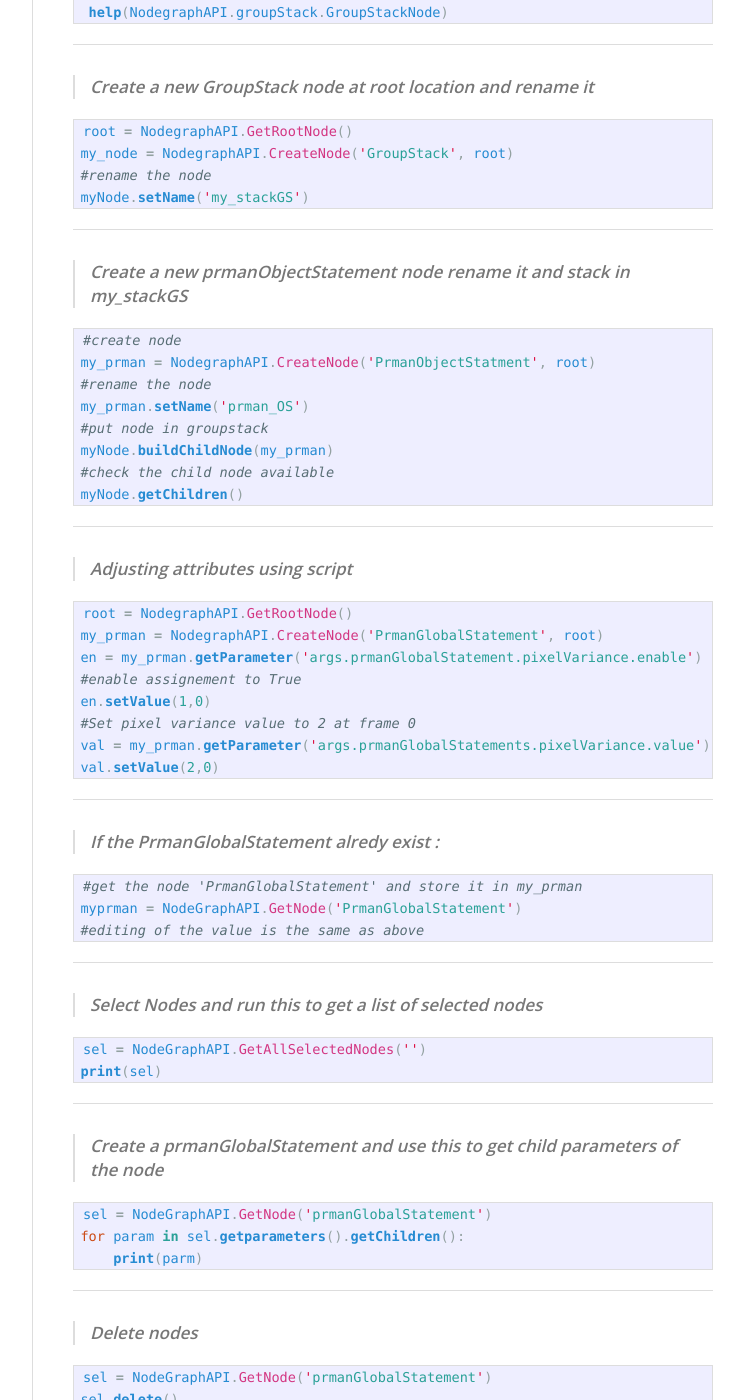
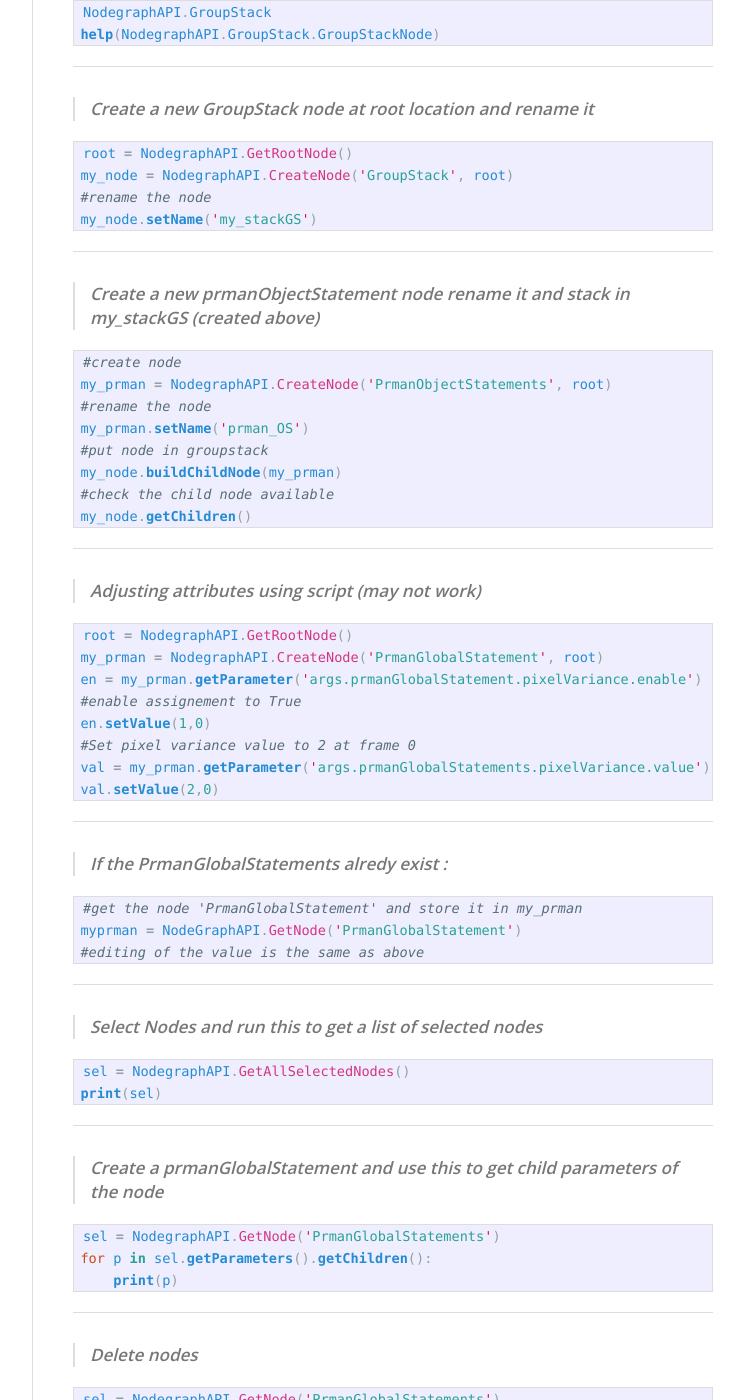
Before and after one commit to yoann01/ktmd, a Jekyll site: the page built from _posts/2017-08-23-Katana-python-part2.md, in a window 1280 px wide and 1400 px high, scrolled down 532 px. Shown: the whole window, without its empty margins (378-1122 px from the left). Built offline with Jekyll 4.4.1, drawn with Linux system fonts in a browser that asks for light colours; nearby versions of some CDN libraries; some of the changed text lies outside the part shown.

Commit message:
Update 2017-08-23-Katana-python-part2.md

```diff
--- a/_posts/2017-08-23-Katana-python-part2.md
+++ b/_posts/2017-08-23-Katana-python-part2.md
@@ -35,24 +36,24 @@ for nodetype in nodetypes:
 root = NodegraphAPI.GetRootNode()
 my_node = NodegraphAPI.CreateNode('GroupStack', root)
 #rename the node
-myNode.setName('my_stackGS')
+my_node.setName('my_stackGS')
 {% endhighlight %}
 ---
 
-> Create a new prmanObjectStatement node rename it and stack in my_stackGS
+> Create a new prmanObjectStatement node rename it and stack in my_stackGS (created above)
 {% highlight python %}
 #create node
-my_prman = NodegraphAPI.CreateNode('PrmanObjectStatment', root)
+my_prman = NodegraphAPI.CreateNode('PrmanObjectStatements', root)
 #rename the node
 my_prman.setName('prman_OS')
 #put node in groupstack
-myNode.buildChildNode(my_prman)
+my_node.buildChildNode(my_prman)
 #check the child node available
-myNode.getChildren()
+my_node.getChildren()
 {% endhighlight %}
 ---
 
-> Adjusting attributes using script
+> Adjusting attributes using script (may not work)
 {% highlight python %}
 root = NodegraphAPI.GetRootNode()
 my_prman = NodegraphAPI.CreateNode('PrmanGlobalStatement', root)
@@ -65,7 +66,7 @@ val.setValue(2,0)
 {% endhighlight %}
 ---
 
-> If the PrmanGlobalStatement alredy exist :
+> If the PrmanGlobalStatements alredy exist :
 {% highlight python %}
 #get the node 'PrmanGlobalStatement' and store it in my_prman
 myprman = NodeGraphAPI.GetNode('PrmanGlobalStatement')
@@ -75,29 +76,29 @@ myprman = NodeGraphAPI.GetNode('PrmanGlobalStatement')
 
 > Select Nodes and run this to get a list of selected nodes
 {% highlight python %}
-sel = NodeGraphAPI.GetAllSelectedNodes('')
+sel = NodegraphAPI.GetAllSelectedNodes()
 print(sel)
 {% endhighlight %}
 ---
 
 > Create a prmanGlobalStatement and use this to get child parameters of the node
 {% highlight python %}
-sel = NodeGraphAPI.GetNode('prmanGlobalStatement')
-for param in sel.getparameters().getChildren():
-    print(parm)
+sel = NodegraphAPI.GetNode('PrmanGlobalStatements')
+for p in sel.getParameters().getChildren():
+    print(p)
 {% endhighlight %}
 ---
 
 > Delete nodes
 {% highlight python %}
-sel = NodeGraphAPI.GetNode('prmanGlobalStatement')
+sel = NodegraphAPI.GetNode('PrmanGlobalStatements')
 sel.delete()
 {% endhighlight %}
 ---
 
 > Get list of locations
 {% highlight python %}
-list = ScenegrapManager.getActiveScenegrah().getSelectedLocations()
+list = ScenegraphManager.getActiveScenegraph().getSelectedLocations()
 print(list)
 {% endhighlight %}
 ---
```
Also changed, not shown: other parts of _posts/2017-08-23-Katana-python-part2.md (+6 -5 lines).
